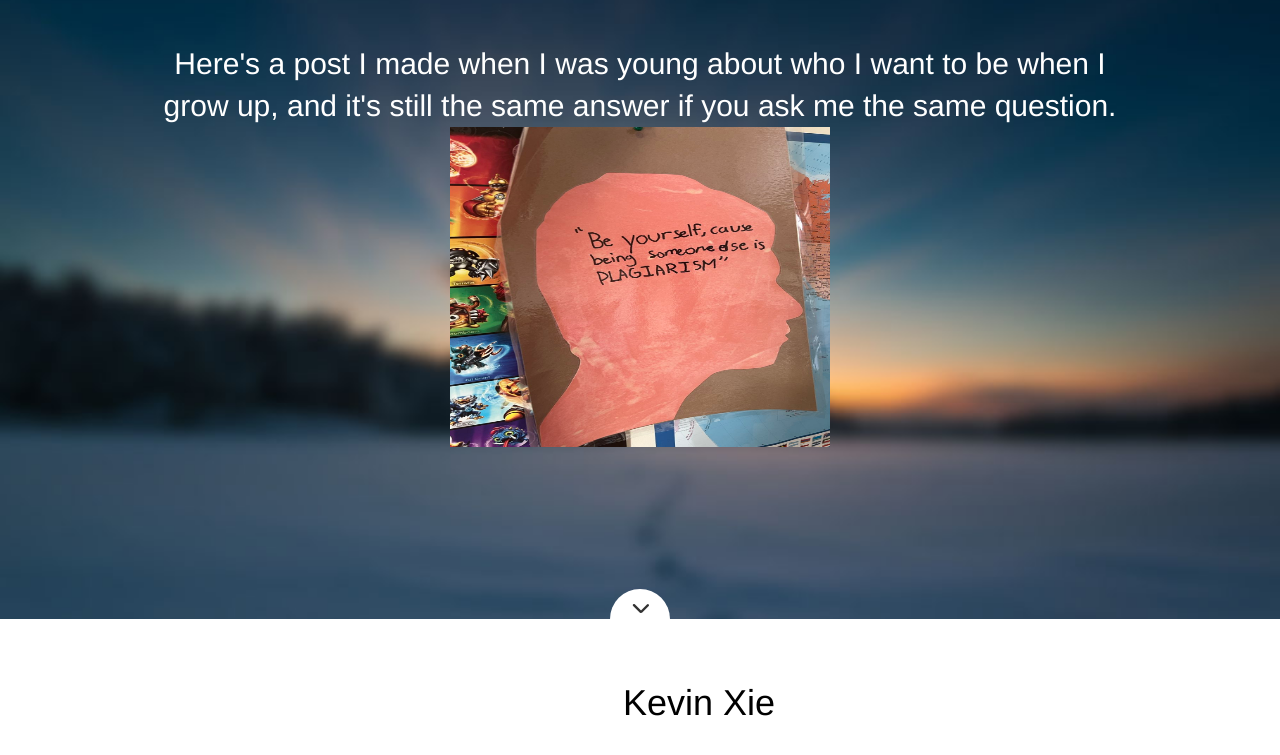
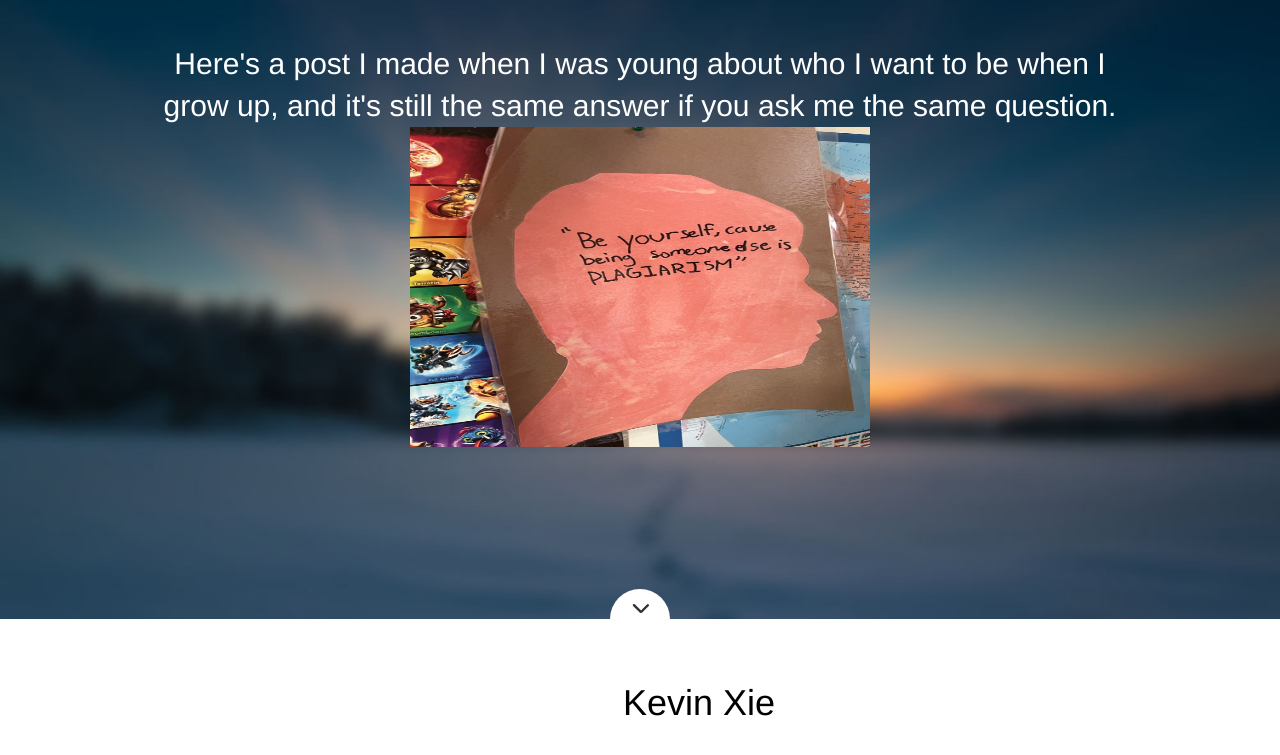
Before and after one commit to kevinxie22/kevinxie22.github.io, a plain HTML site: page index.html in a window 1280 px wide. Shown: the part 181-936 px from the top of the page. Drawn offline with Linux system fonts and the light colour scheme.

Commit message:
update image a little bigger
change width of quote img from 380 to 460

```diff
--- a/index.html
+++ b/index.html
@@ -36,7 +36,7 @@
 		<div class="section-content">
 			<p class="fade fade1">Hi There，I am Kevin</p>
 			<p class="fade fade2">Here's a post I made when I was young about who I want to be when I grow up, and it's still the same answer if you ask me the same question.</p>
-			<img class="my-photo fade fade4" src="images/quote.jpg" alt="" width="380" height="320">
+			<img class="my-photo fade fade4" src="images/quote.jpg" alt="" width="460" height="320">
 
 		</div>
 
```
